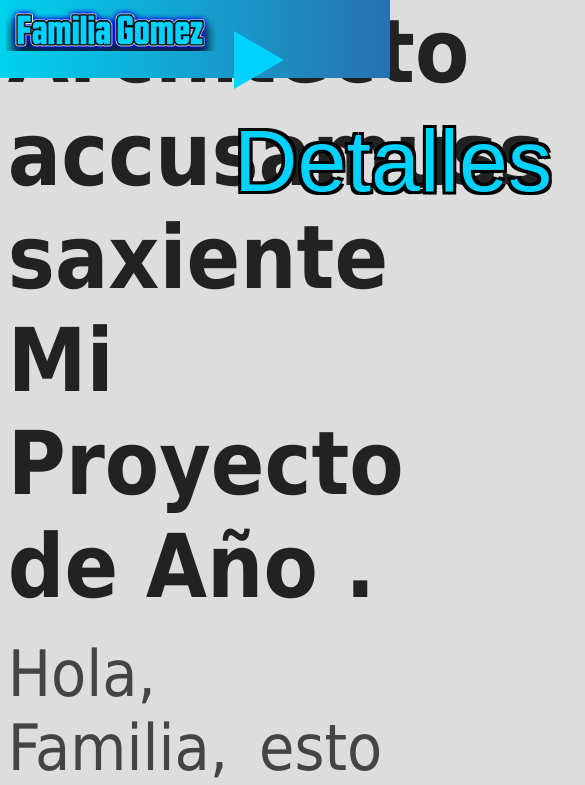
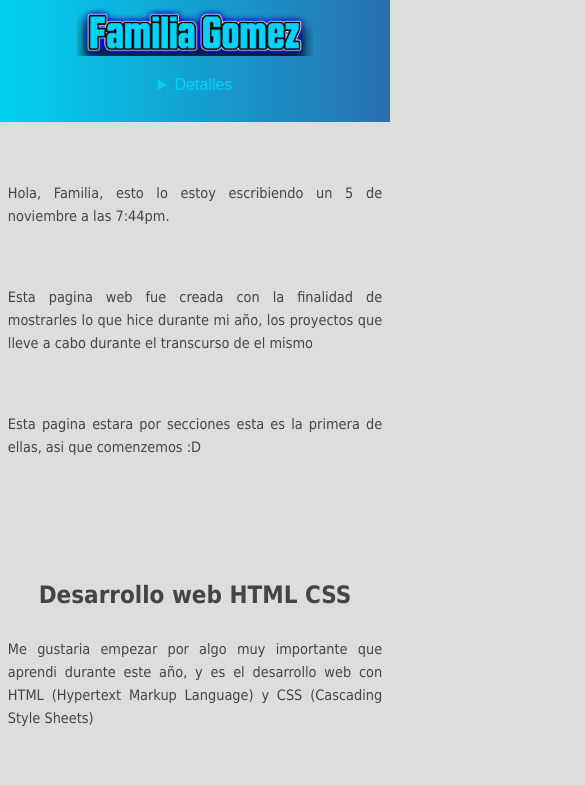
Before and after one commit to lusa11f/familiagomez, a plain HTML site: page index.html in a window 390 px wide. Shown: the top 785 px of the page, 585 px wide, since content can reach past the window. Drawn offline with Linux system fonts and the light colour scheme; a web font is replaced by a local one.

Commit message:
Update styles.css

```diff
--- a/styles.css
+++ b/styles.css
@@ -2,20 +2,22 @@
             margin: 0;
             padding: 0;
             box-sizing: border-box;
-
         }
 
         body {
-    font-family: 'Tahoma' ;
+            font-family: 'Tahoma';
             position: relative;
             background-color: #ddd;
             color: #444;
+            line-height: 1.6;
         }
-.nav{
-    background:linear-gradient(to right,#00d2ee, #2870b0) ;
-    width: 100%;;
-    padding: 10% 0;
+
+        .nav {
+            background: linear-gradient(to right, #00d2ee, #2870b0);
+            width: 100%;
+            padding: 1rem 0;
             position: fixed;
+            top: 0;
             color: #00d2ff;
             transition: padding 0.3s, border 0.3s ease;
             font-family: "Countach", sans-serif;
@@ -23,24 +25,17 @@ body {
         }
 
         .logo {
-    height: 5vh;
-    top: 1vh;
-    position: absolute;
-    right: 45%;
+            height: 5rem;
+            display: block;
+            margin: 0 auto;
         }
 
         .details {
-    font-size: 550%;
-    top: 1vh;
-    left: 60%;
-    position: absolute;
-    text-shadow:
-    -3px -3px 0 black,
-    3px -3px 0 black,
-    -3px  3px 0 black,
-    3px  3px 0 black;
+            font-size: 1.5rem;
+            margin: 1rem;
+            text-align: center;
+        }
 
-}
         .details-content {
             max-height: 0;
             overflow: hidden;
@@ -48,37 +43,101 @@ body {
             transition: max-height 0.5s ease, opacity 0.5s ease;
         }
 
-
-
         .li-text {
             color: #00d2ff;
             text-decoration: none;
-    overflow: hidden;
-
-}
-.list-element1::marker{
-    color: #00d2ff ;
         }
 
-#title1{
-    font-size: 550%;
+        .li-text:hover {
+            text-decoration: underline;
+        }
+
+        .list-element1::marker {
+            color: #00d2ff;
+        }
+
+        #title1 {
+            font-size: 2rem;
             font-weight: bold;
             color: #222;
+            text-align: center;
+            margin: 2rem 0;
         }
 
-p{
+        p {
             text-align: justify;
-    margin-right: 2%;
-    margin-left: 2%;
-    font-size: 400%;
+            margin: 1rem 2%;
+            font-size: 1.2rem;
         }
 
-.titulo1{
-    font-size: 600%;
+        .titulo1 {
+            font-size: 2rem;
+            text-align: center;
+            margin: 1.5rem 0;
         }
 
-.img1{
-    width: 80%;
+        .img1 {
+            width: 90%;
+            max-width: 600px;
             display: block;
-    margin: auto;
+            margin: 1rem auto;
         }
+
+        video {
+            width: 90%;
+            max-width: 600px;
+            display: block;
+            margin: 1rem auto;
+        }
+
+        @media (max-width: 768px) {
+            .details {
+                font-size: 1.2rem;
+            }
+
+            .nav {
+                padding: 0.8rem 0;
+            }
+
+            p {
+                font-size: 1rem;
+            }
+
+            .titulo1 {
+                font-size: 1.8rem;
+            }
+
+            #title1 {
+                font-size: 1.8rem;
+            }
+
+            .logo {
+                height: 4rem;
+            }
+        }
+
+        @media (max-width: 480px) {
+            .details {
+                font-size: 1rem;
+            }
+
+            .nav {
+                padding: 0.5rem 0;
+            }
+
+            p {
+                font-size: 0.9rem;
+            }
+
+            .titulo1 {
+                font-size: 1.5rem;
+            }
+
+            #title1 {
+                font-size: 1.5rem;
+            }
+
+            .logo {
+                height: 3rem;
+            }
+        }
```
Lines whose indentation alone changed are shown as unchanged.
